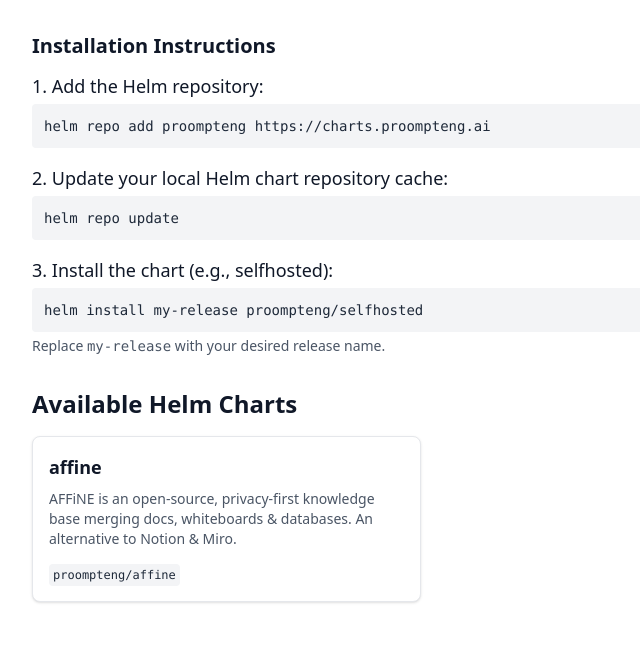
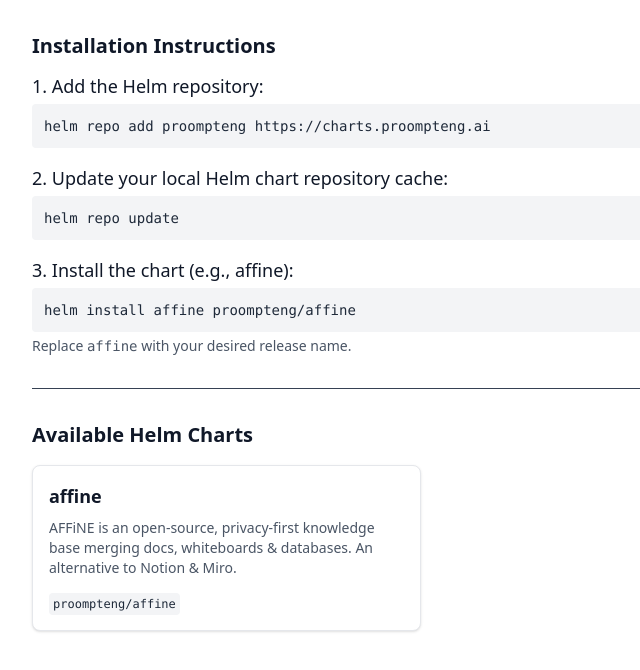
Before and after one commit to gregkonush/charts, a plain HTML site: page index.html in a window 1280 px wide. Shown: the whole page, without its empty margins (0-640 px from the left). Drawn offline with nearby package versions, Linux system fonts and the light colour scheme.

Commit message:
Update text, add border

```diff
--- a/index.html
+++ b/index.html
@@ -18,13 +18,14 @@
       <pre class="bg-gray-100 dark:bg-gray-800 p-3 rounded text-sm overflow-x-auto"><code class="text-gray-800 dark:text-gray-300">helm repo update</code></pre>
     </div>
     <div>
-      <h3 class="text-lg font-medium mb-1 dark:text-gray-100">3. Install the chart (e.g., selfhosted):</h3>
-      <pre class="bg-gray-100 dark:bg-gray-800 p-3 rounded text-sm overflow-x-auto"><code class="text-gray-800 dark:text-gray-300">helm install my-release proompteng/selfhosted</code></pre>
-      <p class="text-sm text-gray-600 dark:text-gray-400 mt-1">Replace <code>my-release</code> with your desired release name.</p>
+      <h3 class="text-lg font-medium mb-1 dark:text-gray-100">3. Install the chart (e.g., affine):</h3>
+      <pre class="bg-gray-100 dark:bg-gray-800 p-3 rounded text-sm overflow-x-auto"><code class="text-gray-800 dark:text-gray-300">helm install affine proompteng/affine</code></pre>
+      <p class="text-sm text-gray-600 dark:text-gray-400 mt-1">Replace <code>affine</code> with your desired release name.</p>
     </div>
   </div>
 
-  <h1 class="text-2xl font-bold mb-4 dark:text-white">Available Helm Charts</h1>
+  <hr class="mb-8 border-gray-700"/>
+  <h1 class="text-xl font-bold mb-4 dark:text-white">Available Helm Charts</h1>
   <div class="grid grid-cols-1 md:grid-cols-2 lg:grid-cols-3 gap-6 mb-6">
     <!-- Affine Chart Card -->
     <a href="https://github.com/gregkonush/charts/tree/main/charts/affine" target="_blank" rel="noopener noreferrer" class="block bg-white dark:bg-gray-800 rounded-lg shadow p-4 border border-gray-200 dark:border-gray-700 hover:opacity-50 transition duration-150 ease-in-out">
```
